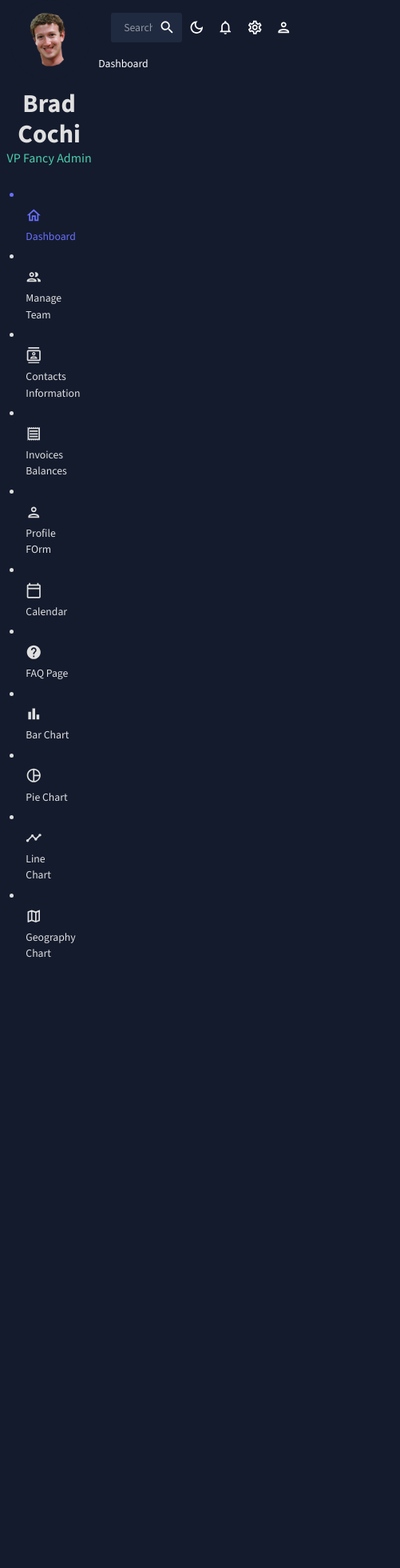
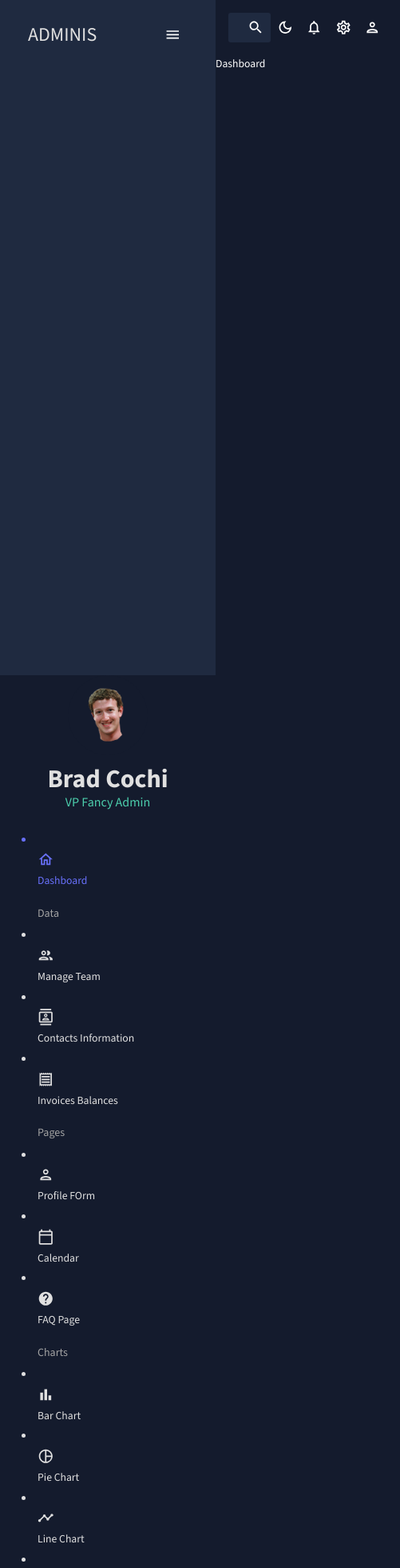
Before and after one commit to bradcochi/react-admin, a React (Create React App) app: page / in a window 390 px wide. Shown: the top 1960 px of the page at 80% size, 501 px wide, since content can reach past the window. Before the commit the page ends 1207 px from the top, so only its background shows below. Built offline with nearby package versions, Linux system fonts and the light colour scheme.

Commit message:
added collapsable hamburger menu to sidebar

```diff
--- a/src/scenes/global/Sidebar.jsx
+++ b/src/scenes/global/Sidebar.jsx
@@ -59,6 +59,35 @@
         },
       }}
     >
+      <ProSidebar collapsed={isCollapsed}>
+        <Menu iconShape="sqaure">
+          {/* LOGO AND MENU ICON */}
+          <MenuItem
+            onClick={() => setIsCollapsed(!isCollapsed)}
+            icon={isCollapsed ? <MenuOutlinedIcon /> : undefined}
+            style={{
+              margin: "10px 0 20px 0",
+              color: colors.grey[100],
+            }}
+          >
+            {!isCollapsed && (
+              <Box
+                display="flex"
+                justifyContent="space-between"
+                alignItems="center"
+                ml="15px"
+              >
+                <Typography variant="h3" color={colors.grey[100]}>
+                  ADMINIS
+                </Typography>
+                <IconButton onClick={() => setIsCollapsed(!isCollapsed)}>
+                  <MenuOutlinedIcon />
+                </IconButton>
+              </Box>
+            )}
+          </MenuItem>
+        </Menu>
+      </ProSidebar>
       {/* USER */}
       {!isCollapsed && (
         <Box mb="25px">
@@ -97,6 +126,14 @@
           selected={selected}
           setSelected={setSelected}
         />
+
+        <Typography
+          variant="h6"
+          color={colors.grey[300]}
+          sx={{ m: "15px 0 5px 20px" }}
+        >
+          Data
+        </Typography>
         <Item
           title="Manage Team"
           to="/team"
@@ -118,6 +155,15 @@
           selected={selected}
           setSelected={setSelected}
         />
+
+        <Typography
+          variant="h6"
+          color={colors.grey[300]}
+          sx={{ m: "15px 0 5px 20px" }}
+        >
+          Pages
+        </Typography>
+
         <Item
           title="Profile FOrm"
           to="/form"
@@ -139,6 +185,14 @@
           selected={selected}
           setSelected={setSelected}
         />
+
+        <Typography
+          variant="h6"
+          color={colors.grey[300]}
+          sx={{ m: "15px 0 5px 20px" }}
+        >
+          Charts
+        </Typography>
         <Item
           title="Bar Chart"
           to="/bar"
```
Also changed, not shown: src/components/Header.jsx (added).
